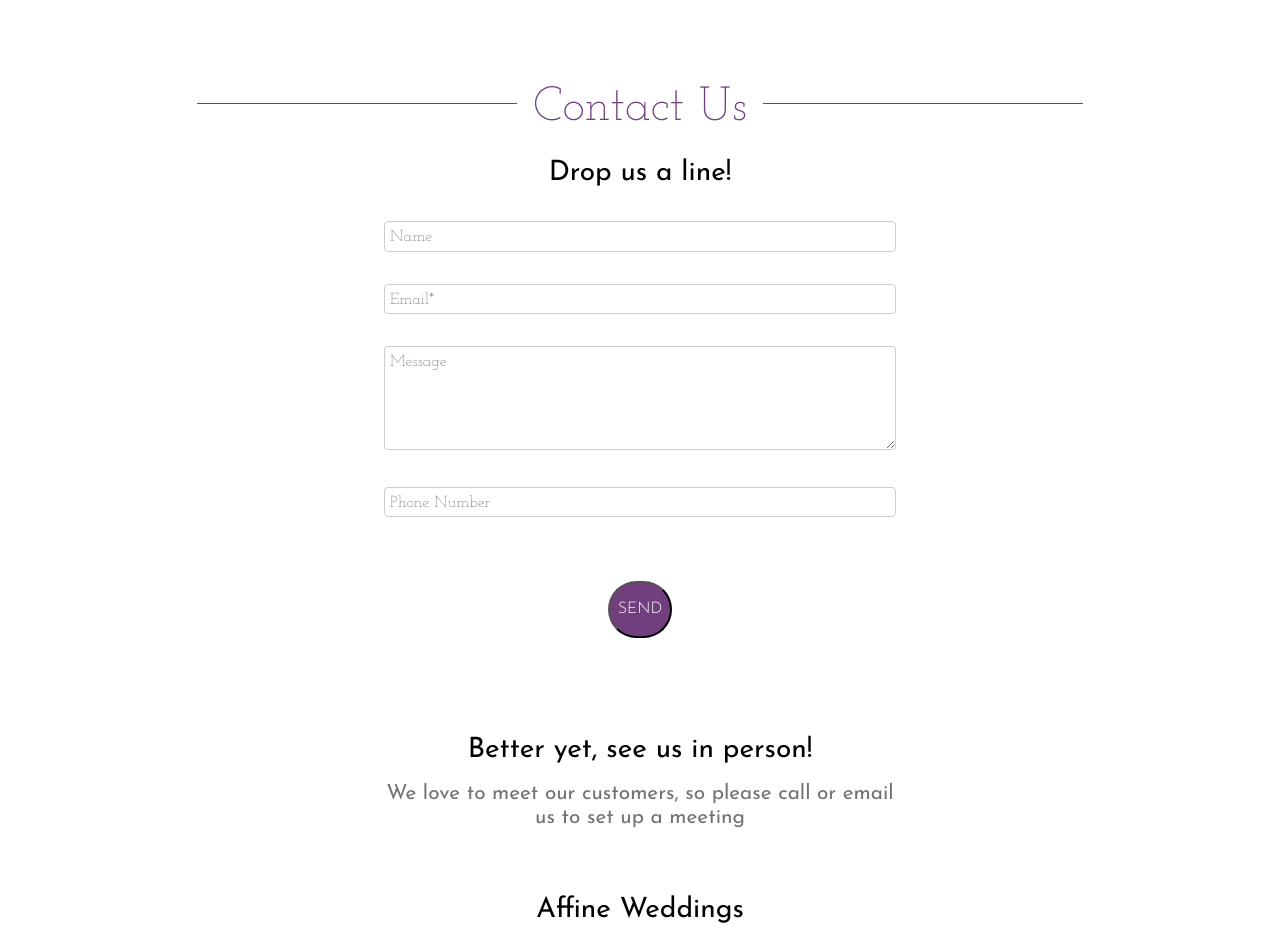
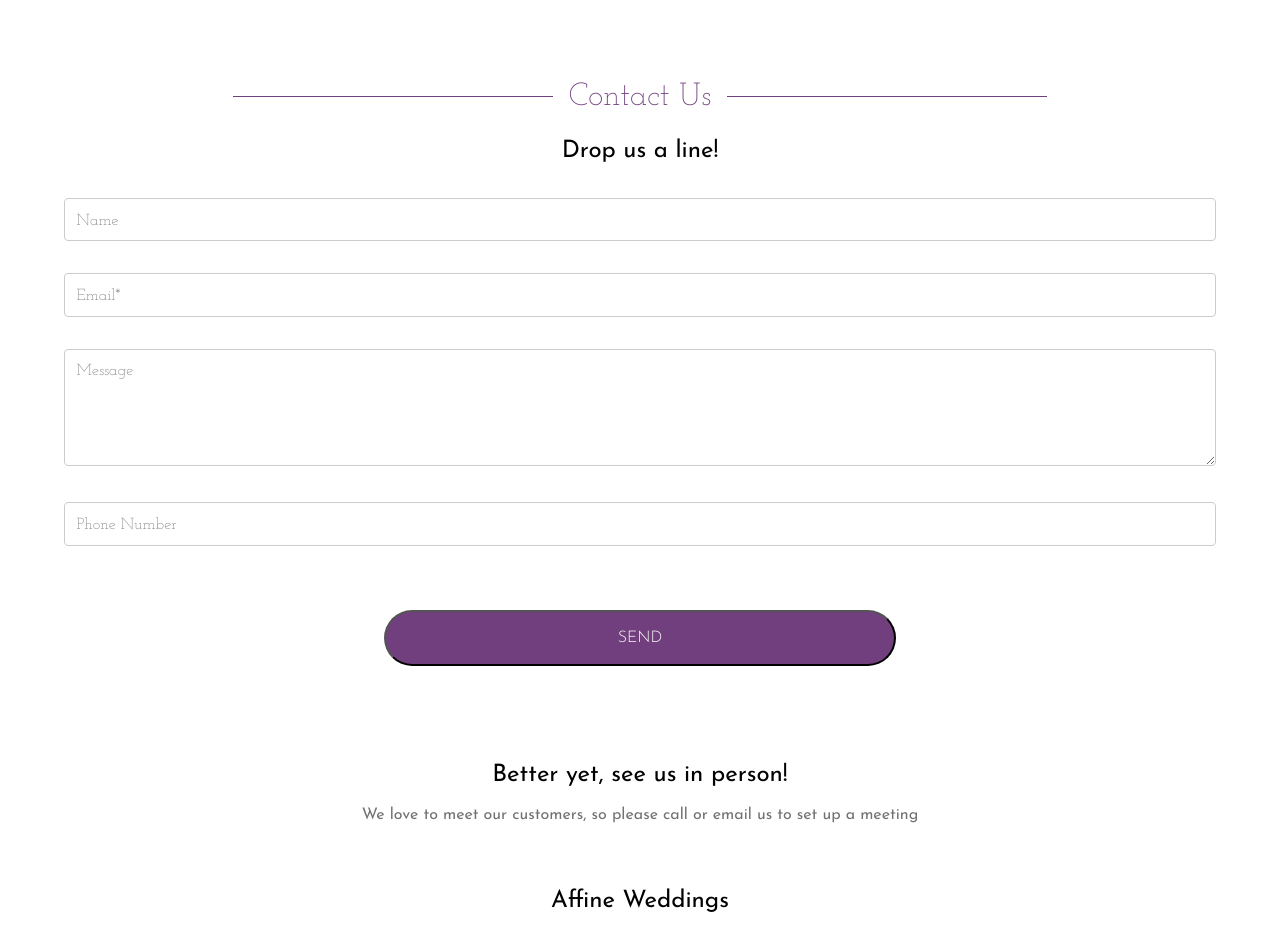
Before and after one commit to c2khanna/affine_wedding, a React (Create React App) app: page /contactUs in a window 1280 px wide. Shown: the part 360-1290 px from the top of the page. Built offline with nearby package versions, Linux system fonts and the light colour scheme.

Commit message:
all UI works fine

```diff
--- a/package.json
+++ b/package.json
@@ -6,10 +6,7 @@
     "react-scripts": "1.0.17"
   },
   "dependencies": {
-    "body-parser": "^1.18.2",
-    "express": "^4.16.2",
     "font-awesome": "^4.7.0",
-    "nodemailer": "^4.4.0",
     "react": "^16.1.0",
     "react-dom": "^16.1.0",
     "react-router": "^4.2.0",
--- a/src/ContactUs.js
+++ b/src/ContactUs.js
@@ -44,28 +44,7 @@ class ContactUs extends Component {
   }
 
   sendEmail(e){
-    e.preventDefault()
-    fetch('http://192.168.0.24:3010/api/sendEmail',
-    { method: 'POST',
-      headers: { 'Accept': 'application/json', 'Content-Type': 'application/json'},
-      body: JSON.stringify({
-        email:this.state.email,
-        name:this.state.name,
-        message:this.state.message,
-        phone:this.state.phone,
-      })
-    }).then((response) => response.json())
-    .then((responseJson) => {
-      if (responseJson.success) {
-        alert('email sent')
-      }
-      else{
-        alert('failed to send email, please try again')
-      }
-    })
-    .catch((error) => {
-      console.log(error);
-    });
+
   }
   render() {
     return (
@@ -102,6 +81,7 @@ class ContactUs extends Component {
               <div className="boldContactUsText pt5 pb3">
                 Affine Weddings
               </div>
+              <div className="emailaddress pb2">planning@affineweddings.com</div>
               1833-AFF-INE0
             </div>
           </div>
--- a/src/Services.js
+++ b/src/Services.js
@@ -89,7 +89,7 @@ class Services extends Component {
                 travel needs. We can handle group travels, honeymoons,
                 Bachelorette trips, Stag trips and family vacations.
 
-                <div className="findOUtMoreButtonContainer pa4">
+                <div className="findOUtMoreButtonContainer">
                   <NavLink to="/services" className="white">
                     <div className="findOutMoreButton ttu pv3">
                     Find Out More
--- a/src/contactUs.css
+++ b/src/contactUs.css
@@ -42,7 +42,7 @@
 }
 
 .sendInquiryButtonContainer{
-  width: 25%;
+  width: 35%;
   display: block;
   margin: auto;
 }
@@ -56,9 +56,84 @@
   margin: auto;
 }
 
-@media only screen and (min-width: 320px) and (max-width: 1022px) {
+@media only screen and (min-width: 320px) and (max-width: 800px) {
   .contactUsContent{
     padding-left: 5%;
     padding-right: 5%;
   }
+
+  .contactUsTitle{
+    color: #713F7E;
+    padding-top: 5%;
+    padding-bottom: 2%;
+    width: 100%;
+    font-size: 2rem;
+  }
+
+  .contactUsTitle::after,
+  .contactUsTitle::before{
+    display: inline-block;
+    content: "";
+    border-top: .08rem solid #713F7E;
+    width:15%;
+    margin: 0 1rem;
+    transform: translateY(-0.5rem);
+  }
+
+  .belowContactUsForm{
+    font-size: 1rem;
+    font-family: boldSans;
+    color: #727272;
+  }
+  .boldContactUsText {
+    font-family: boldSans;
+    color: black;
+    font-size: 1.5rem;
+    text-align: center;
+  }
+
+  .sendInquiryButtonContainer{
+    width: 100%;
+  }
 }
+
+@media only screen and (min-width: 801px) and (max-width: 1500px) {
+  .contactUsContent{
+    padding-left: 5%;
+    padding-right: 5%;
+  }
+
+  .contactUsTitle{
+    color: #713F7E;
+    padding-top: 5%;
+    padding-bottom: 2%;
+    width: 100%;
+    font-size: 2rem;
+  }
+
+  .contactUsTitle::after,
+  .contactUsTitle::before{
+    display: inline-block;
+    content: "";
+    border-top: .08rem solid #713F7E;
+    width:25%;
+    margin: 0 1rem;
+    transform: translateY(-0.5rem);
+  }
+
+  .belowContactUsForm{
+    font-size: 1rem;
+    font-family: boldSans;
+    color: #727272;
+  }
+  .boldContactUsText {
+    font-family: boldSans;
+    color: black;
+    font-size: 1.5rem;
+    text-align: center;
+  }
+
+  .sendInquiryButtonContainer{
+    width: 50%;
+  }
+}
--- a/src/services.css
+++ b/src/services.css
@@ -98,7 +98,7 @@
   width: 60%;
   display: block;
   margin: auto;
-  padding-top: 20%;
+  padding-top: 10%;
 }
 
 .findOutMoreButton{
```
Also changed, not shown: src/api/sendEmail.js (deleted, +0 -47 lines).
